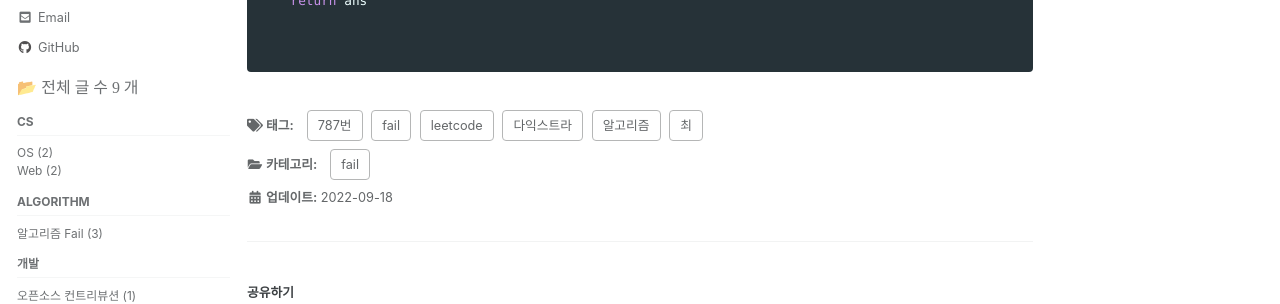
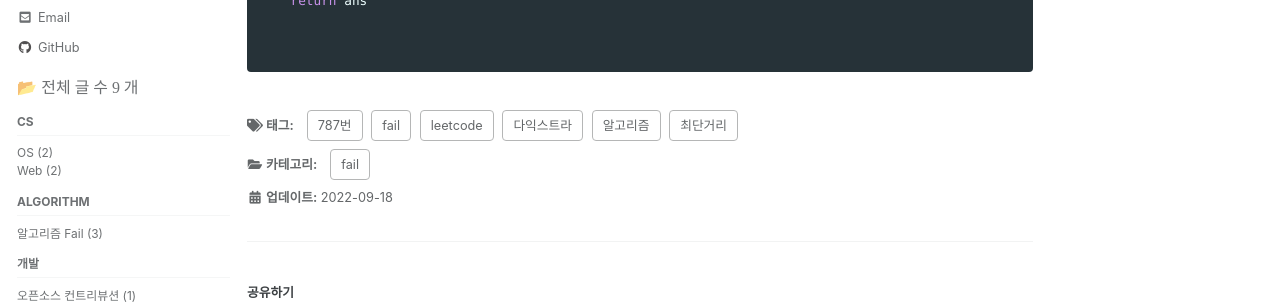
Before and after one commit to kkoldduck2/kkoldduck2.github.io, a Jekyll site: the page built from _posts/2022-09-18-leetcode_787.md, in a window 1280 px wide and 900 px high, scrolled down 2213 px. Shown: the part 142-446 px from the top of the window. Built offline with Jekyll 4.4.1, drawn with Linux system fonts in a browser that asks for light colours; cached includes are drawn as plain includes.

Commit message:
Update 2022-09-18-leetcode_787.md

```diff
--- a/_posts/2022-09-18-leetcode_787.md
+++ b/_posts/2022-09-18-leetcode_787.md
@@ -2,10 +2,11 @@
 layout: single
 title:  "Leetcode 787. Cheapest flights within k stops"
 categories: fail
-tag: [알고리즘, fail, leetcode, 787번, 다익스트라, 최]
+tag: [알고리즘, fail, leetcode, 787번, 다익스트라, 최단거리]
 toc: true
 author_profile: true
 ---
+
 [Cheapest Flights Within K Stops - LeetCode](https://leetcode.com/problems/cheapest-flights-within-k-stops/)
 
 ### 문제 정리
```
